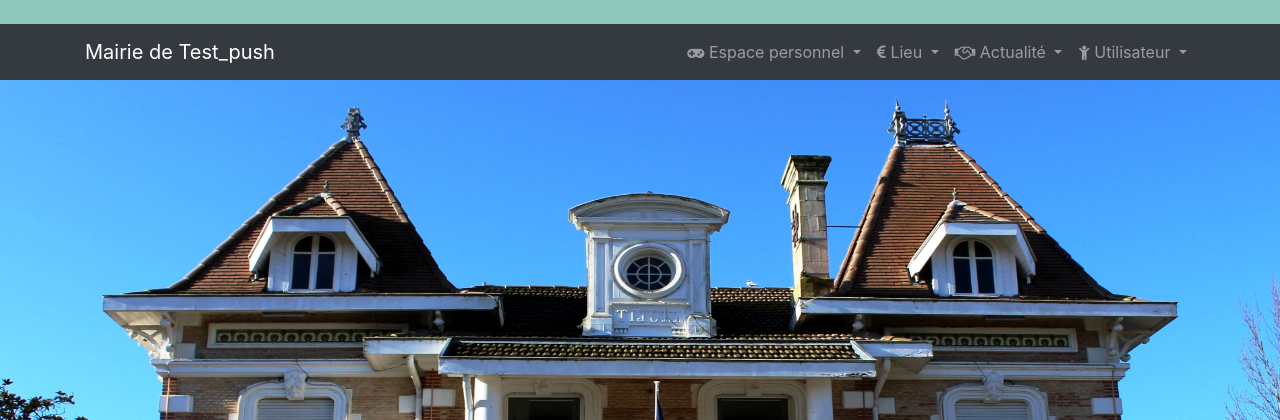
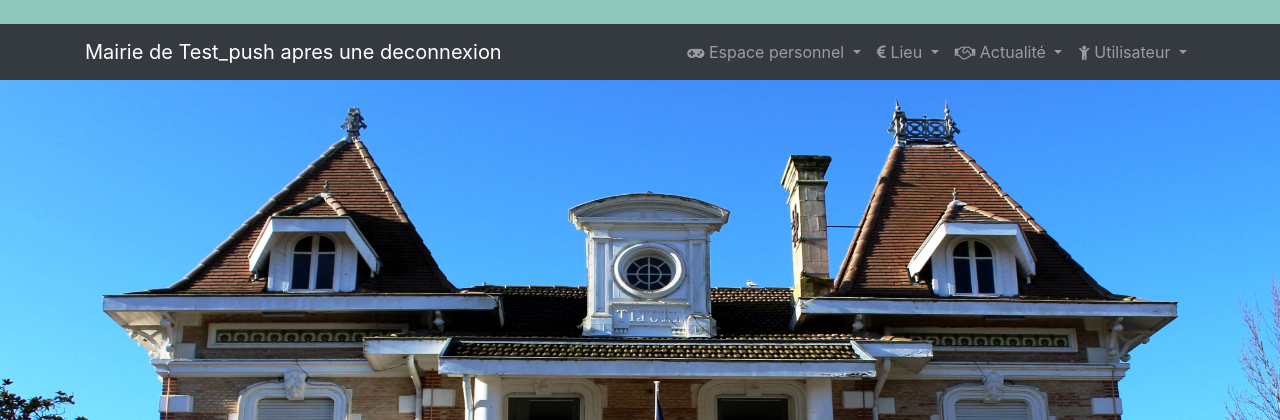
Before and after one commit to usergit123/site_mairie, a PHP site: page / in a window 1280 px wide. Shown: the top 420 px of the page. Run offline with PHP 8.4, Linux system fonts and the light colour scheme; some libraries are stand-ins or nearby versions.

Commit message:
push apres deco

```diff
--- a/vue/presentation.php
+++ b/vue/presentation.php
@@ -1,7 +1,7 @@
 <br>
  <nav class="navbar navbar-expand-md navbar-dark bg-dark">
 				<div class="container">
-						<a class="navbar-brand text-blue" href="index.php"> Mairie de Test_push</a>
+						<a class="navbar-brand text-blue" href="index.php"> Mairie de Test_push apres une deconnexion</a>
 						<button class="navbar-toggler" type="button" data-toggle="collapse" data-target="#navbarsExampleDefault" aria-controls="navbarsExampleDefault" aria-expanded="false" aria-label="Toggle navigation">
 								<span class="navbar-toggler-icon"></span>
 						</button>
```
